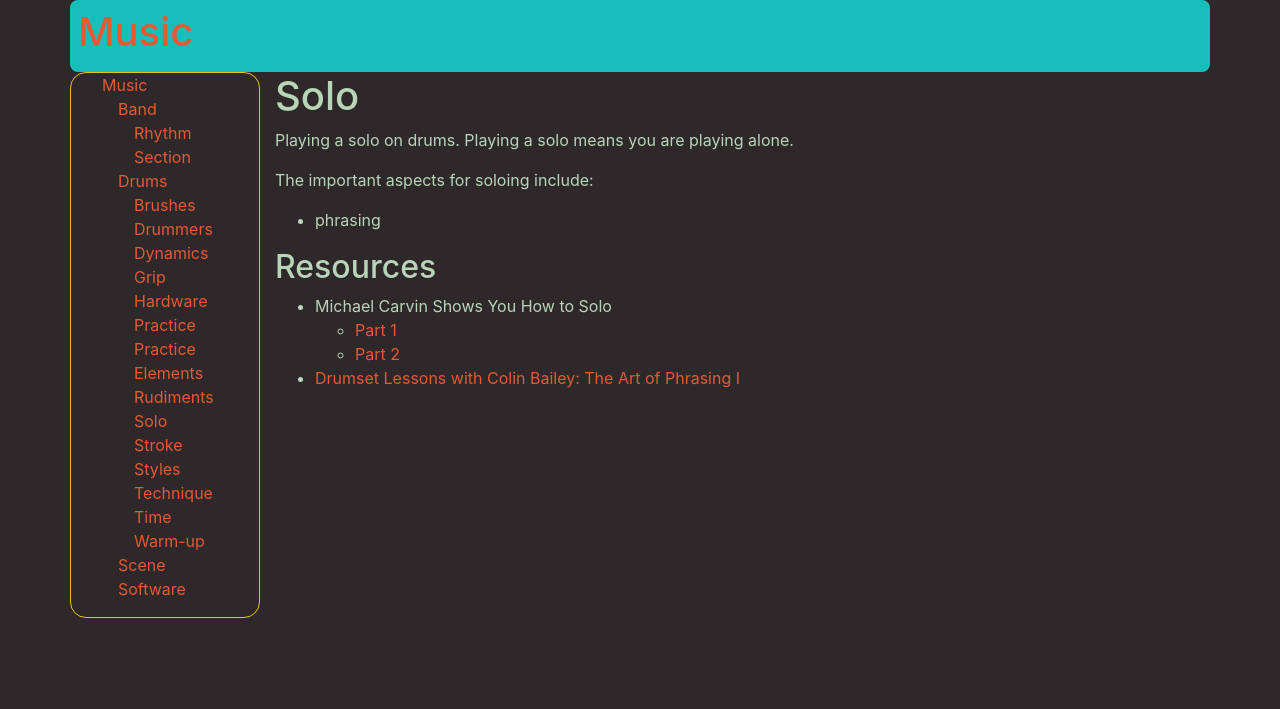
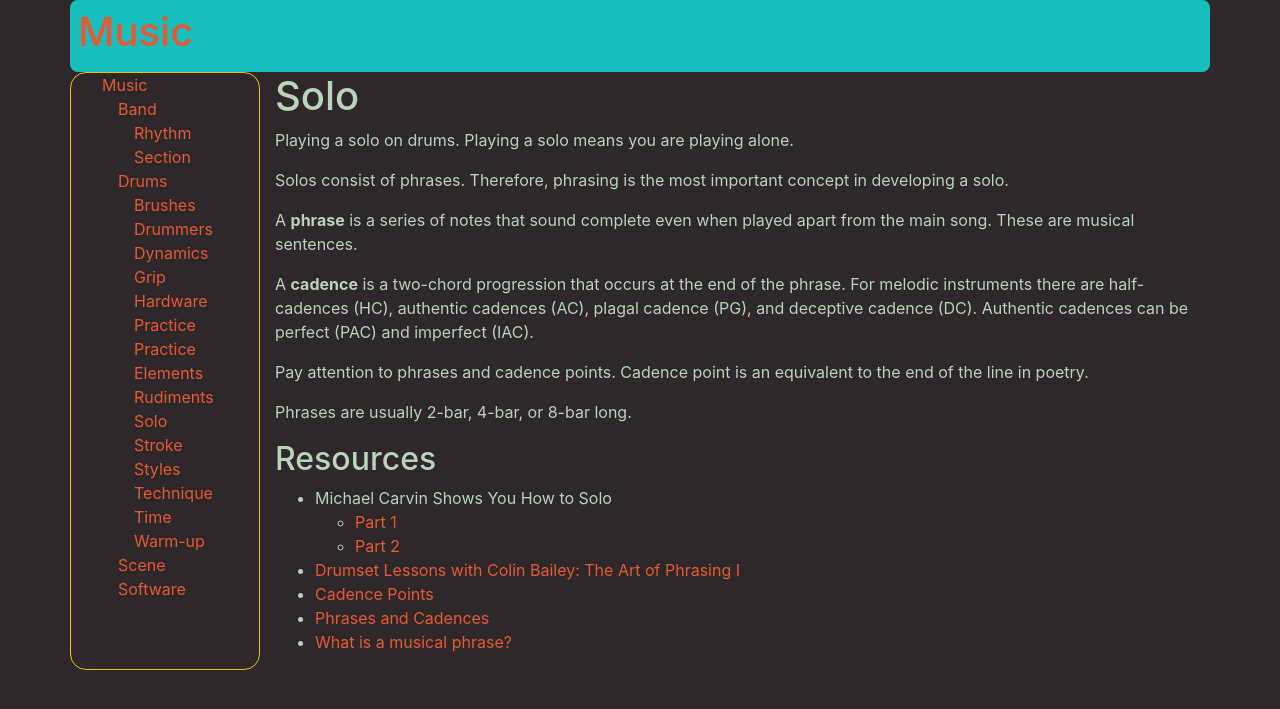
Before and after one commit to MisterY/music-site, a Jekyll site: the page built from drums/solo.md, in a window 1280 px wide. Shown: the top 709 px of the page. Built offline with Jekyll 4.4.1, drawn with Linux system fonts in a browser that asks for light colours; nearby versions of some CDN libraries; our own code applies the rules of GitHub Pages for plain Markdown files.

Commit message:
phrasing; odd time signatures

```diff
--- a/drums/solo.md
+++ b/drums/solo.md
@@ -2,9 +2,15 @@
 
 Playing a solo on drums. Playing a solo means you are playing alone.
 
-The important aspects for soloing include:
+Solos consist of phrases. Therefore, phrasing is the most important concept in developing a solo.
 
-- phrasing
+A **phrase** is a series of notes that sound complete even when played apart from the main song. These are musical sentences.
+
+A **cadence** is a two-chord progression that occurs at the end of the phrase. For melodic instruments there are half-cadences (HC), authentic cadences (AC), plagal cadence (PG), and deceptive cadence (DC). Authentic cadences can be perfect (PAC) and imperfect (IAC).
+
+Pay attention to phrases and cadence points. Cadence point is an equivalent to the end of the line in poetry.
+
+Phrases are usually 2-bar, 4-bar, or 8-bar long.
 
 ## Resources
 
@@ -12,3 +18,6 @@ The important aspects for soloing include:
   - [Part 1](https://www.youtube.com/watch?v=NOK7lu2buCM)
   - [Part 2](https://www.youtube.com/watch?v=aOhHfX4N15I)
 - [Drumset Lessons with Colin Bailey: The Art of Phrasing I](https://www.youtube.com/watch?v=5jy-wIvVodw)
+- [Cadence Points](https://www.clementstheory.com/tips/cadence-points/)
+- [Phrases and Cadences](https://www.musictheory.net/lessons/55)
+- [What is a musical phrase?](http://vicfirth.com/steve-houghton-what-is-a-phrase/)
```
Also changed, not shown: drums/time.md (+4 -0 lines).
